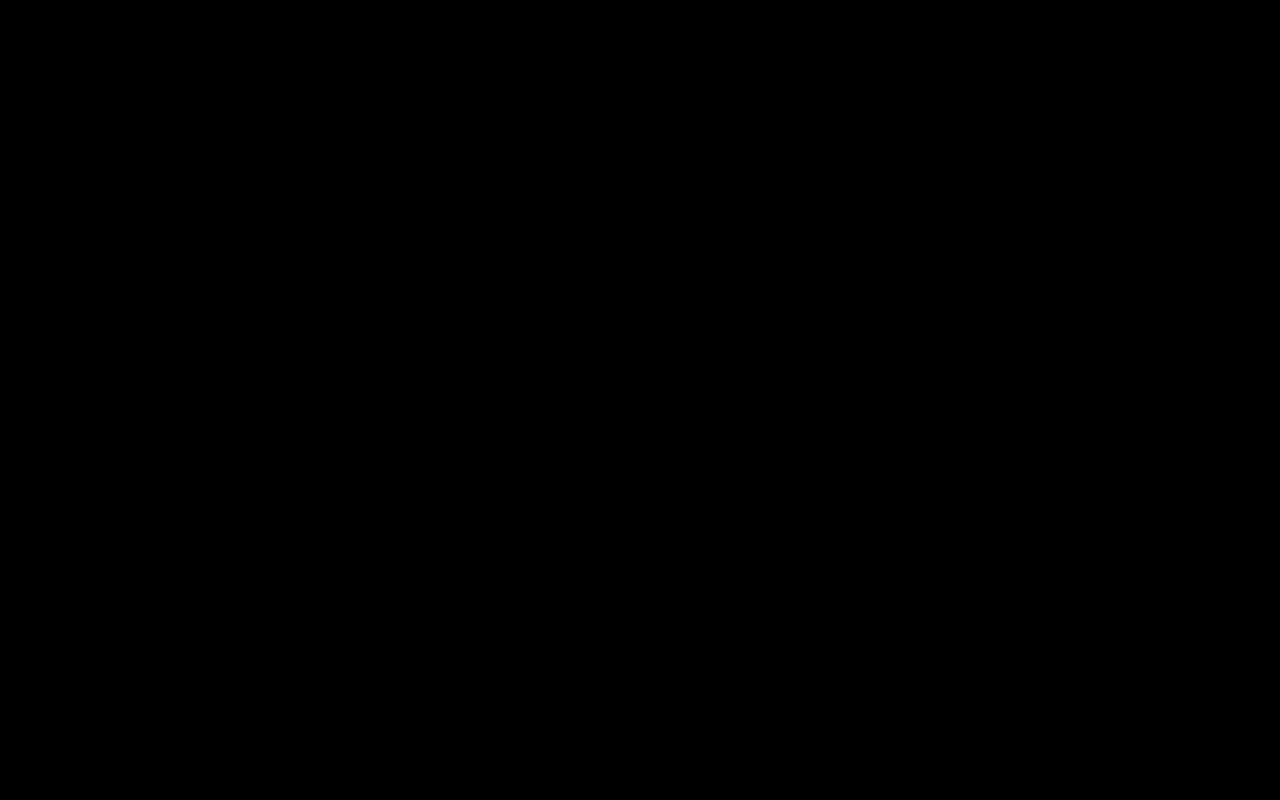
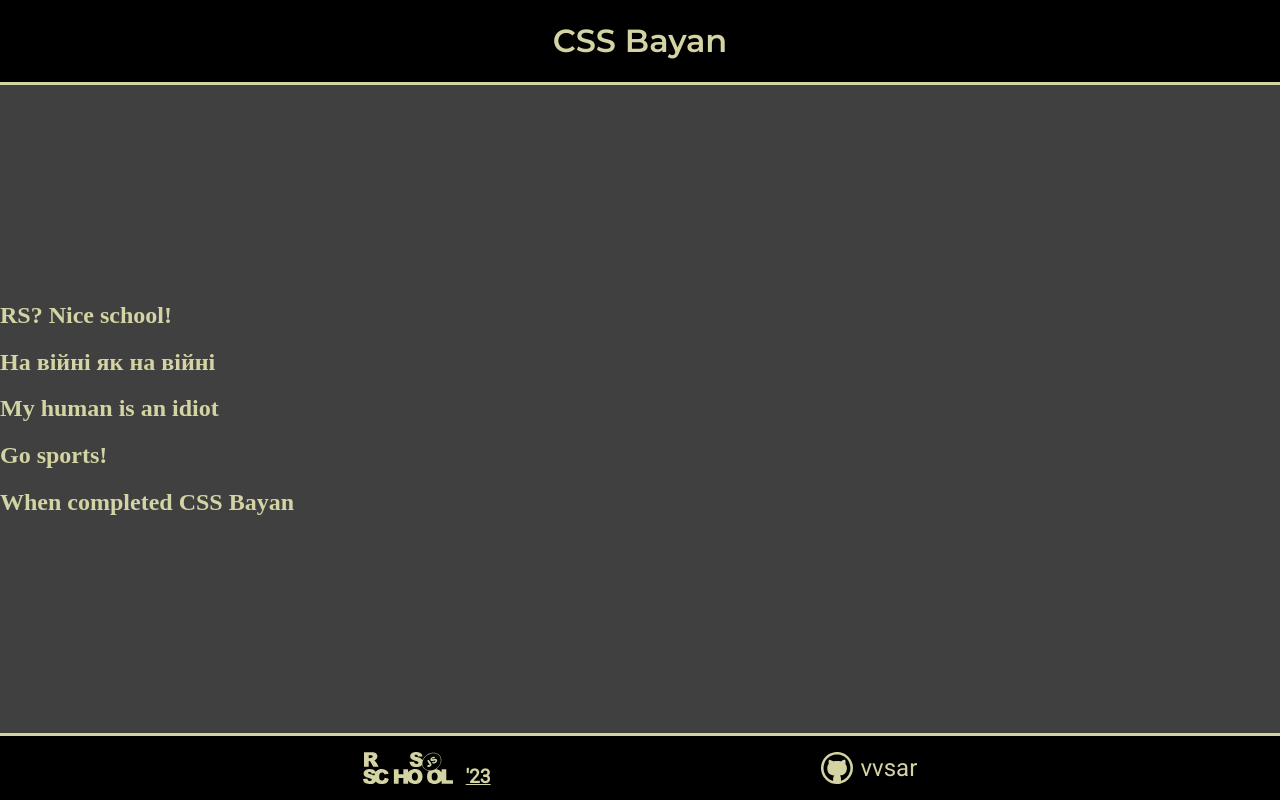
Before and after one commit to vvsar/cssBayan, a plain HTML site: page cssBayan/index.html in a window 1280 px wide. Drawn offline with Linux system fonts and the light colour scheme.

Commit message:
feat: add texts, header, footer (Sat Mar 11 01:16:09 RTZ 2023)

```diff
--- a/cssBayan/index.html
+++ b/cssBayan/index.html
@@ -5,11 +5,38 @@
   <meta http-equiv="X-UA-Compatible" content="IE=edge">
   <meta name="viewport" content="width=device-width, initial-scale=1.0">
   <title>CSS Bayan</title>
+  <link rel="preconnect" href="https://fonts.gstatic.com">
+  <link href="https://fonts.googleapis.com/css2?family=Roboto&family=Montserrat:wght@400;500;600;800&family=Open+Sans&family=Montserrat+Alternates:wght@800&display=swap" rel="stylesheet">
   <link rel="stylesheet" href="style.css">
 </head>
 <body>
-  <header></header>
-  <main></main>
-  <footer></footer>
+  <div class="wrapper">
+    <header>
+      <h1>CSS Bayan</h1>
+    </header>
+    <main>
+      <section>
+        <h2>RS? Nice school!</h2>
+      </section>
+      <section>
+        <h2>На вiйнi як на вiйнi</h2>
+      </section>
+      <section>
+        <h2>My human is an idiot</h2>
+      </section>
+      <section>
+        <h2>Go sports!</h2>
+      </section>
+      <section>
+        <h2>When completed CSS Bayan</h2>
+      </section>
+    </main>
+    <footer>
+      <a href="https://rs.school/js/" class="rss-link">
+        <span class="rss-year">'23</span>
+      </a>
+      <a href="https://github.com/vvsar" class="github-link">vvsar</a>
+    </footer>
+  </div>
 </body>
 </html>
--- a/cssBayan/style.css
+++ b/cssBayan/style.css
@@ -1,4 +1,89 @@
 * {
   box-sizing: border-box;
+  color: #D3D3A3;
+}
+
+body {
+  margin: 0 auto;
   background-color: #000000;
 }
+
+.wrapper {
+  display: flex;
+  flex-direction: column;
+  justify-content: space-between;
+  margin: 0 auto;
+  width: 100vw;
+  height: 100vh;
+  background-color: #404040;
+}
+
+header {
+  width: 100%;
+  display: flex;
+  justify-content: center;
+  background-color: #000000;
+  border-bottom: solid 0.2rem #D3D3A3;
+}
+
+h1 {
+  font-family: 'Montserrat';
+  font-size: 2rem;
+  font-weight: 600;
+}
+
+footer {
+  width: 100%;
+  padding: 0 2rem;
+  display: flex;
+  justify-content: space-evenly;
+  border-top: solid 0.2rem #D3D3A3;
+  background-color: #000000;
+}
+
+.rss-link {
+  display: flex;
+  align-items: flex-end;
+  justify-content: flex-end;
+  width: 8rem;
+  height: 4rem;
+  background-image: url('./assets/rss.svg');
+  background-size: 70%;
+  background-repeat: no-repeat;
+  background-position: left center;
+}
+
+.rss-year {
+  font-family: 'Roboto', sans-serif;
+  font-size: 1.2rem;
+  color: #D3D3A3;
+  font-weight: 900;
+  line-height: 2.4;
+  transition: 0.3s;
+}
+.rss-link:hover .rss-year {
+  letter-spacing: 0.2rem;
+}
+
+.github-link {
+  display: flex;
+  align-items: center;
+  justify-content: flex-end;
+  width: 6rem;
+  height: 4rem;
+  background-image: url('./assets/github.svg');
+  background-size: 2rem;
+  background-repeat: no-repeat;
+  background-position: left center;
+  padding-left: 2rem;
+  font-family: 'Roboto', sans-serif;
+  color: #D3D3A3;
+  font-size: 1.5rem;
+  text-decoration: none;
+  transition: 0.3s;
+  text-align: right;
+}
+
+.github-link:hover {
+  letter-spacing: 0.05rem;
+}
```
Also changed, not shown: cssBayan/assets/github.svg (added), cssBayan/assets/rss.svg (added).
